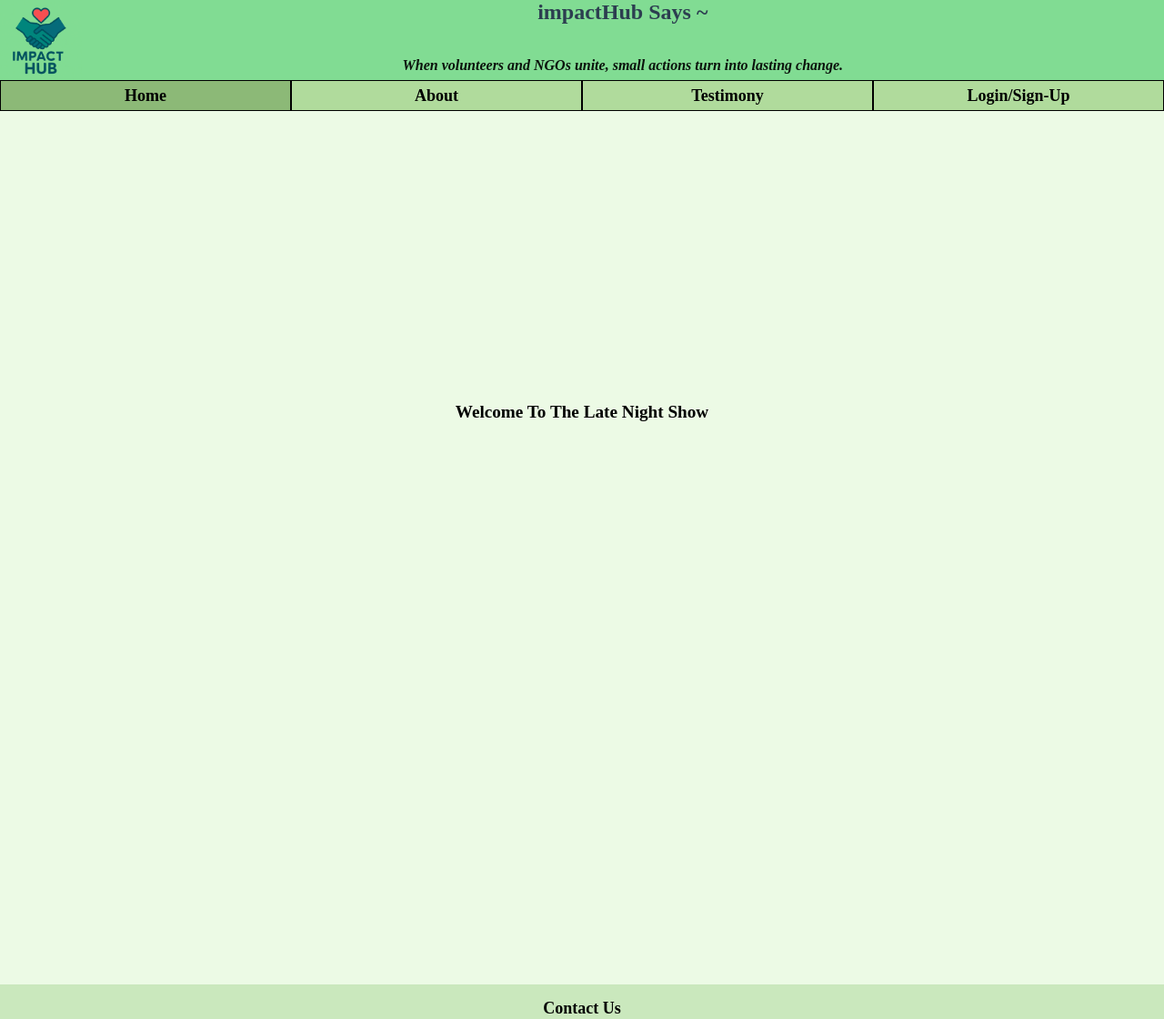
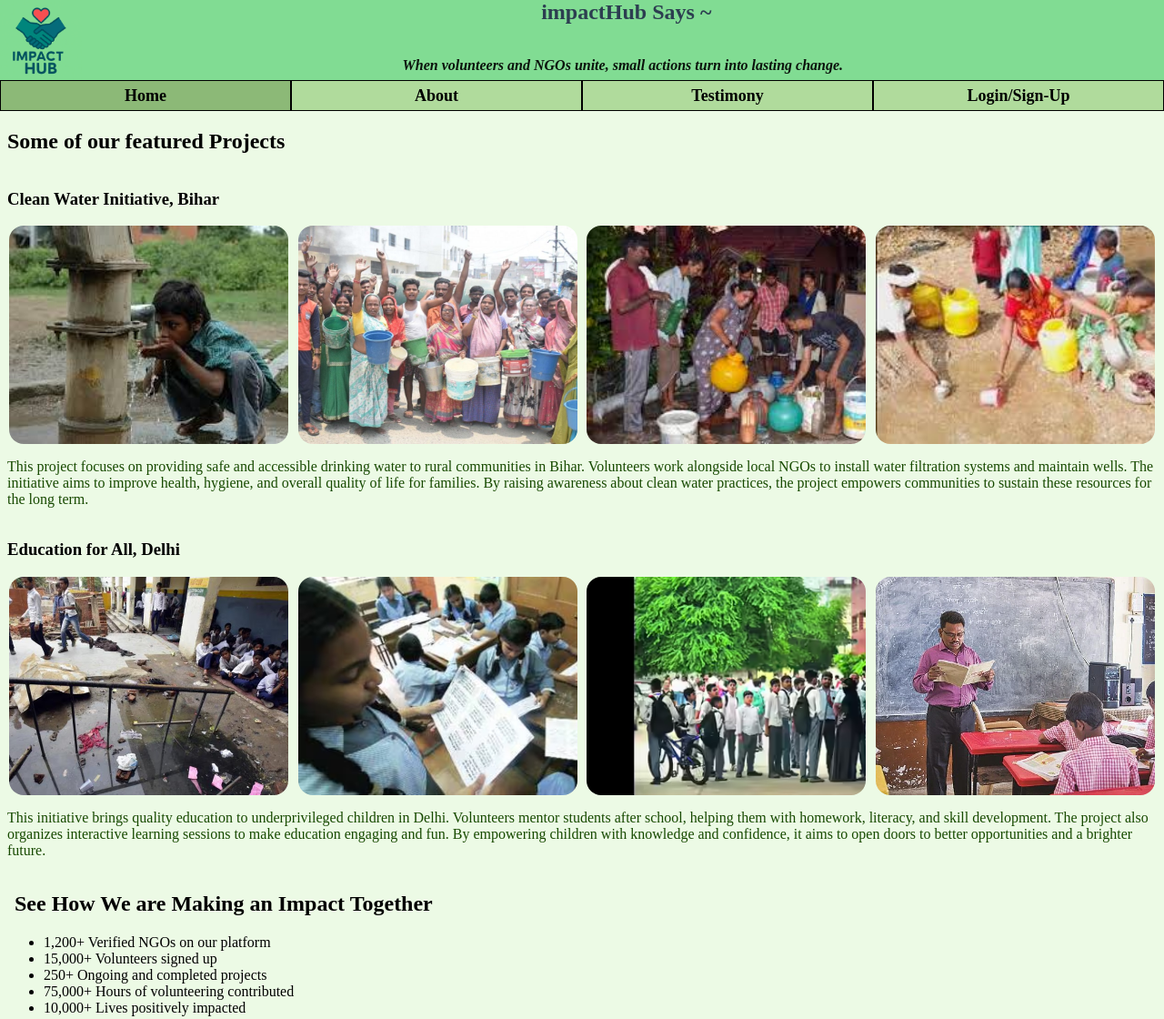
Before and after one commit to shagunnagpal1410/ImpactHubDemo, a plain HTML site: page index.html in a window 1280 px wide. Shown: the top 1120 px of the page at 91% size. Drawn offline with Linux system fonts and the light colour scheme.

Commit message:
made some new changes

```diff
--- a/index.html
+++ b/index.html
@@ -28,7 +28,54 @@
     <div id="login" class="main">Login/Sign-Up</div>
   </div>
 
-  <div class="details">Welcome To The Late Night Show</div>
+  <div class="details">
+    <div class="projects">
+      <h2>Some of our featured Projects</h2>
+      <div class="project">
+        <h3>Clean Water Initiative, Bihar</h3>
+        <div class="images">
+          <div class="image1"></div>
+          <div class="image2"></div>
+          <div class="image3"></div>
+          <div class="image4"></div>
+        </div>
+        <div class="describe">
+          <p>This project focuses on providing safe and accessible drinking water to rural communities in Bihar. Volunteers work alongside local NGOs to install water filtration systems and maintain wells. The initiative aims to improve health, hygiene, and overall quality of life for families. By raising awareness about clean water practices, the project empowers communities to sustain these resources for the long term.</p>
+        </div>
+      </div>
+    </div>
+    <div class="project">
+        <h3>Education for All, Delhi</h3>
+        <div class="images">
+          <div class="image5"></div>
+          <div class="image6"></div>
+          <div class="image7"></div>
+          <div class="image8"></div>
+        </div>
+        <div class="describe"><p>This initiative brings quality education to underprivileged children in Delhi. Volunteers mentor students after school, helping them with homework, literacy, and skill development. The project also organizes interactive learning sessions to make education engaging and fun. By empowering children with knowledge and confidence, it aims to open doors to better opportunities and a brighter future.</p></div>
+      </div>
+    </div>
+  </div>
+   <div class="quickstats">
+      <h2>See How We are Making an Impact Together</h2>
+      <ul>
+        <li>1,200+ Verified NGOs on our platform</li>
+        <li>15,000+ Volunteers signed up</li>
+        <li>250+ Ongoing and completed projects</li>
+        <li>75,000+ Hours of volunteering contributed</li>
+        <li>10,000+ Lives positively impacted</li>
+      </ul>
+    </div>
+  <div class="joinus">
+    <h2>Want To Join Us?</h2>
+    <ul>
+      <li>Go To <a href="login.html">Login-SignUp</a> Page</li>
+      <li>List Yourself as Volunteer or NGO</li>
+      <li>If NGO, register and authenticate yourself</li>
+      <li>If Volunteer Choose the projects according to your preferred location</li>
+    </ul>
+  </div>
+</div>
 
   <div class="footer">
     <div id="contact">Contact Us</div>
--- a/loginstyle.css
+++ b/loginstyle.css
@@ -162,3 +162,6 @@ a:hover {
    align-items: center;
    width: 100%;
 }
+.f1 {
+   visibility: hidden;
+}
--- a/style.css
+++ b/style.css
@@ -44,9 +44,6 @@ body {
     font-size: medium;
     font-weight: bold;
     text-align: center;
-}
-.details {
-    height: 40rem;
 }
 .footer1 {
     font-size: medium;
@@ -103,13 +100,6 @@ i {
     padding-top: 2rem;
     padding-bottom: 2rem;
 }
-.details {
-    padding-top: 20rem;
-    text-align: center;
-    font-size: larger;
-    color: black;
-    font-weight: bolder;
-}
 #insta {
     padding-left: 30rem;
 }
@@ -159,3 +149,110 @@ i {
     margin: 1rem!important;
     border-radius: 25%;
 }
+/* .details {
+    padding-top: 20rem;
+    text-align: center;
+    font-size: larger;
+    color: black;
+    font-weight: bolder;
+} */
+.details {
+    display: flex;
+    justify-content: center;
+    flex-direction: column;
+}
+.quickstats {
+    padding-left: 0.5rem;
+    text-align: left;
+}
+.projects {
+    display: flex;
+    justify-content: center;
+    flex-direction: column;
+}
+.project {
+    display: flex;
+    justify-content: center;
+    flex-direction: column;
+}
+h2 {
+    padding-left: 0.5rem;
+}
+ h3 {
+     padding-left: 0.5rem;
+}
+.images {
+    display: flex;
+    justify-content: space-evenly;
+    flex-direction: row;
+}
+.image1 {
+    height: 15rem;
+    background-size: cover;
+    width: 24%;
+    background-image: url("pic1.jpg");
+    border-color: #2c8701;
+    border-radius: 1rem;
+}
+.image2 {
+    height: 15rem;
+    background-size: cover;
+    width: 24%;
+    background-image: url("pic2.jpg");
+    border-color: #2c8701;
+    border-radius: 1rem;
+}
+.image3 {
+    height: 15rem;
+    background-size: cover;
+    width: 24%;
+    background-image: url("pic3.jpg");
+    border-color: #2c8701;
+    border-radius: 1rem;
+}
+.image4 {
+    height: 15rem;
+    background-size: cover;
+    width: 24%;
+    background-image: url("pic4.jpg");
+    border-color: #2c8701;
+    border-radius: 1rem;
+}
+.image5 {
+    height: 15rem;
+    background-size: cover;
+    width: 24%;
+    background-image: url("pic5.jpg");
+    border-color: #2c8701;
+    border-radius: 1rem;
+}
+.image6 {
+    height: 15rem;
+    background-size: cover;
+    width: 24%;
+    background-image: url("pic6.jpg");
+    border-color: #2c8701;
+    border-radius: 1rem;
+}
+.image7 {
+    height: 15rem;
+    background-size: cover;
+    width: 24%;
+    background-image: url("pic7.jpg");
+    border-color: #2c8701;
+    border-radius: 1rem;
+}
+.image8 {
+    height: 15rem;
+    background-size: cover;
+    width: 24%;
+    background-image: url("pic8.jpg");
+    border-color: #2c8701;
+    border-radius: 1rem;
+}
+.describe {
+    padding-left: 0.5rem;
+    padding-right: 0.5rem;
+    font-weight:500;
+    color: #174900;
+}
```
Also changed, not shown: login.html (+73 -31 lines), signin.html (added, +69 -0 lines), pic1.jpg (added), pic2.jpg (added), pic3.jpg (added), pic4.jpg (added), pic5.jpg (added), pic6.jpg (added), pic7.jpg (added), pic8.jpg (added).
